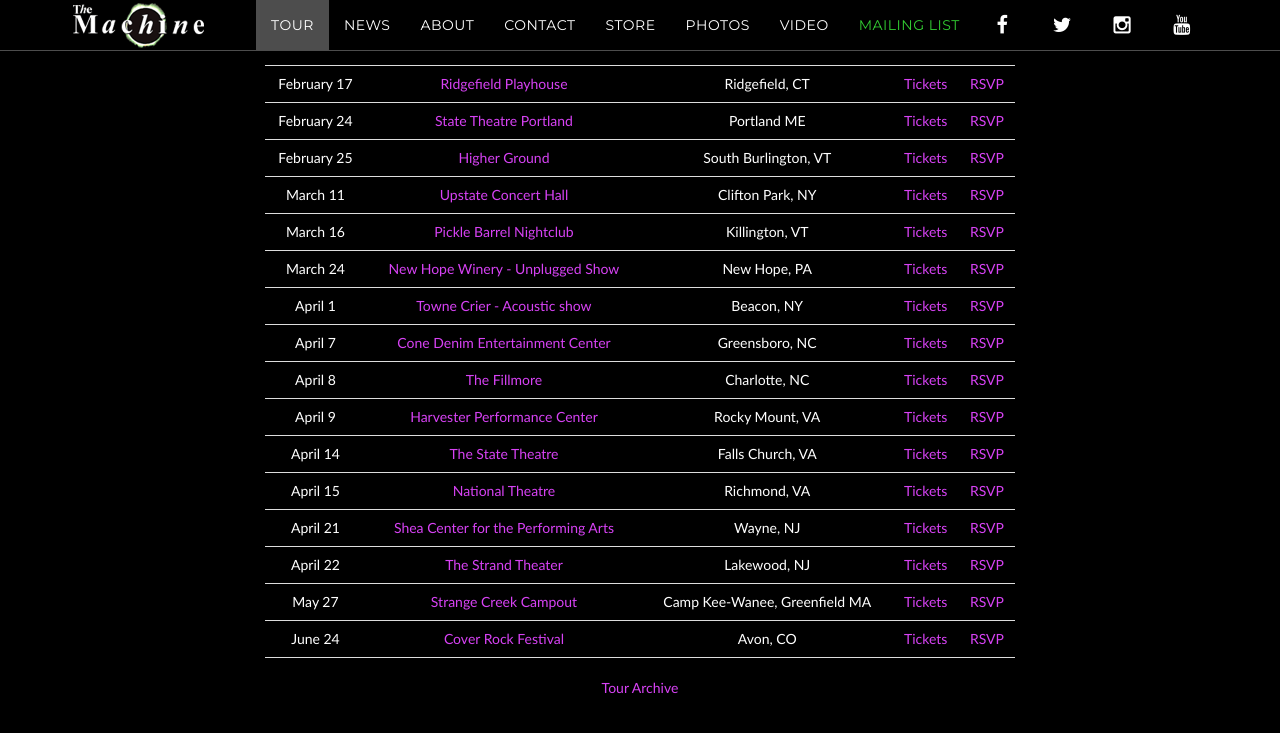
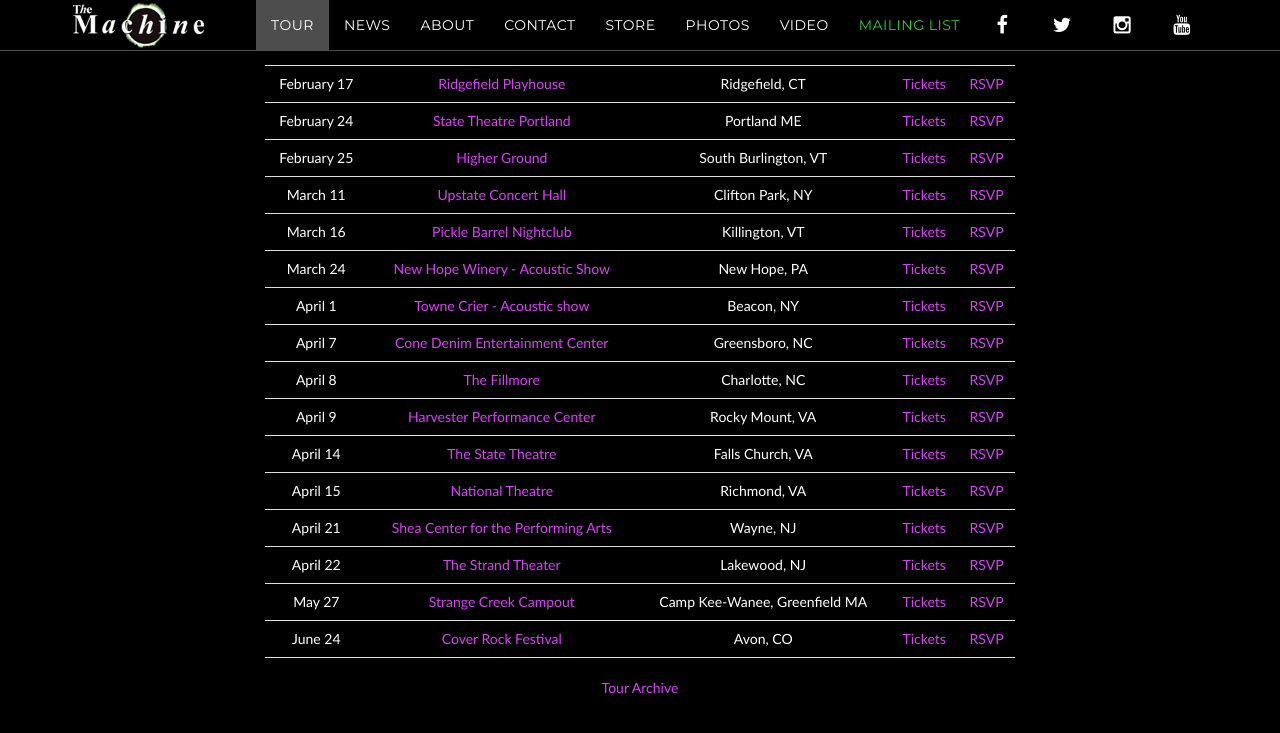
Before and after one commit to machineweb/machineweb.github.io, a Jekyll site: the page built from index.html, in a window 1280 px wide and 900 px high, scrolled down 953 px. Shown: the top 733 px of the window. Built offline with Jekyll 4.4.1, drawn with Linux system fonts in a browser that asks for light colours; comment, search, counter and statistics services are not loaded.

Commit message:
Updated tour

```diff
--- a/_data/tour.yml
+++ b/_data/tour.yml
@@ -2857,7 +2857,7 @@
     order: "1489640400000"
 
   - date: "March 24 2017"
-    venue: "New Hope Winery - Unplugged Show"
+    venue: "New Hope Winery - Acoustic Show"
     venue-url: "http://www.newhopewinery.com/live.html"
     location: "New Hope, PA"
     tickets-url: "http://www.newhopewinery.com/live.html"
```
